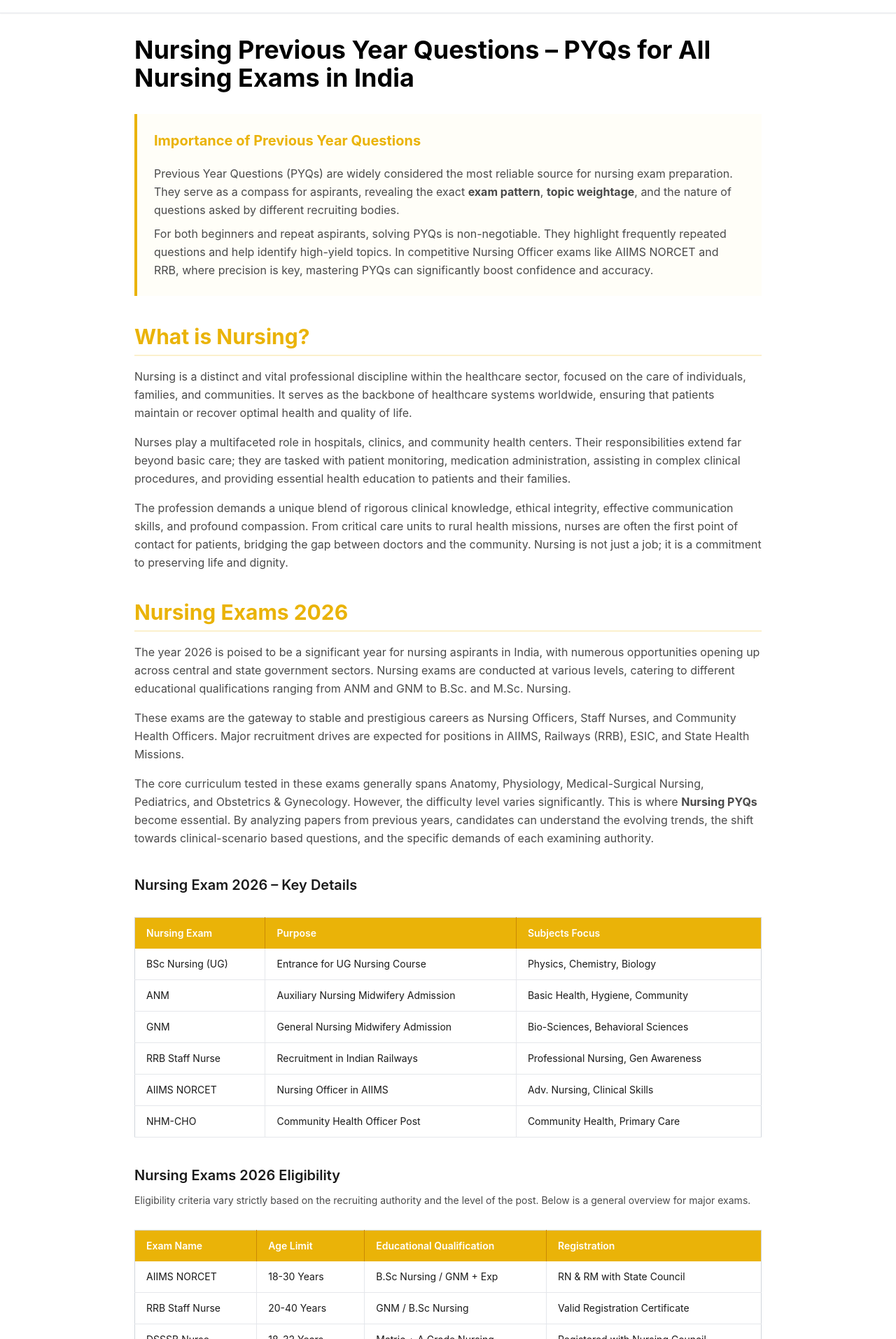
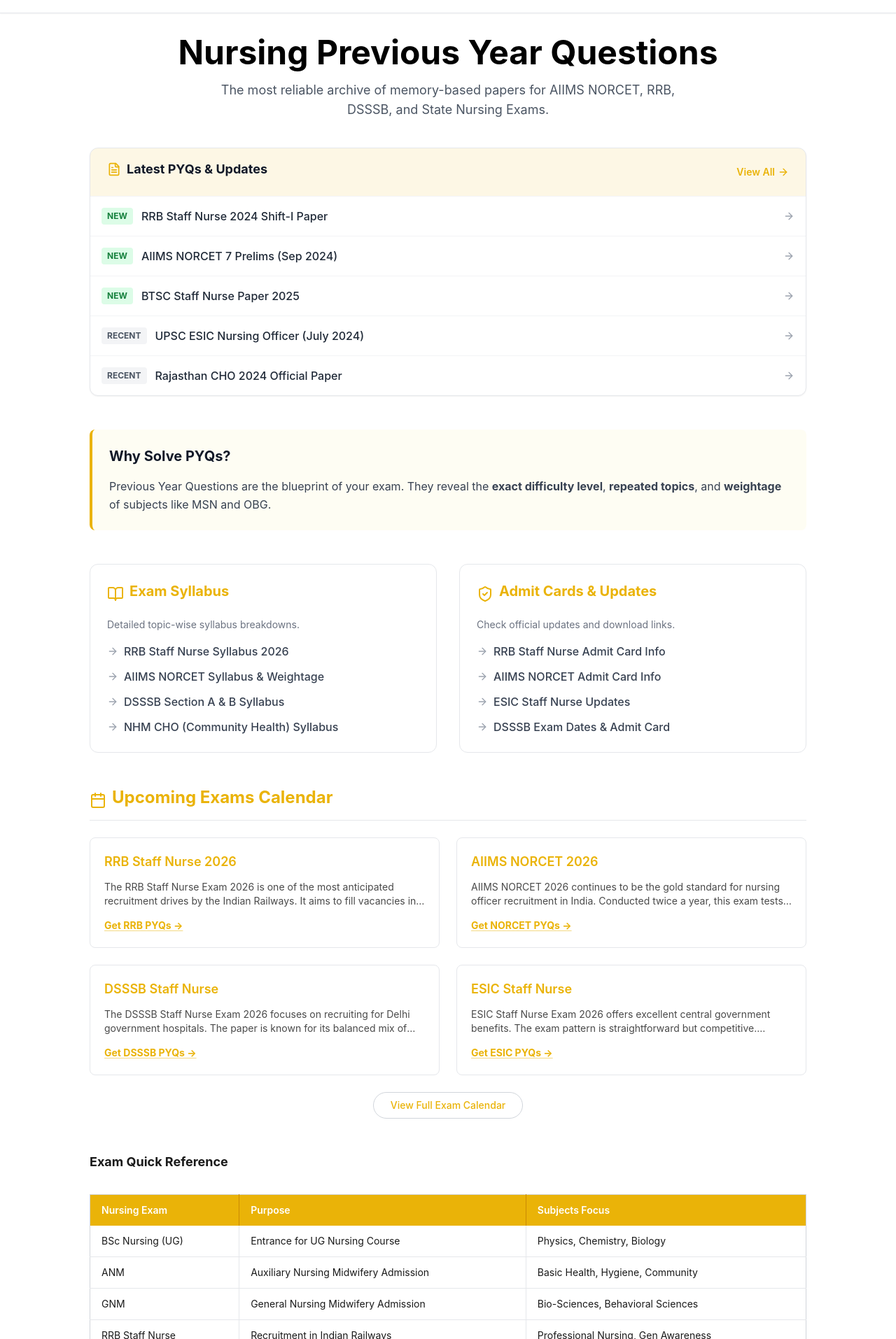
Before and after one commit to NPrep/nursingpyq-dualite, a React (Vite) app: page / in a window 1280 px wide. Shown: the part 46-1960 px from the top of the page at 70% size. Built offline with nearby package versions, Linux system fonts and the light colour scheme.

Commit message:
Commit from Dualite Alpha:

```diff
--- a/src/data/content.ts
+++ b/src/data/content.ts
@@ -1,16 +1,24 @@
 export const EXAMS = [
-  { id: 'aiims-norcet', name: 'AIIMS NORCET', label: 'AIIMS Nursing Officer Recruitment Common Eligibility Test' },
-  { id: 'rrb-staff-nurse', name: 'RRB Staff Nurse', label: 'Railway Recruitment Board Staff Nurse' },
-  { id: 'dsssb-nursing-officer', name: 'DSSSB Nursing Officer', label: 'Delhi Subordinate Services Selection Board' },
-  { id: 'esic-staff-nurse', name: 'ESIC Staff Nurse', label: 'Employees State Insurance Corporation' },
-  { id: 'nhm-cho', name: 'NHM / CHO', label: 'National Health Mission / Community Health Officer' },
-  { id: 'btsc-staff-nurse', name: 'BTSC Staff Nurse', label: 'Bihar Technical Service Commission' },
-  { id: 'sgpgi-nursing-officer', name: 'SGPGI Nursing Officer', label: 'Sanjay Gandhi Postgraduate Institute of Medical Sciences' },
-  { id: 'gmch-chandigarh', name: 'GMCH Chandigarh', label: 'Government Medical College & Hospital' },
-  { id: 'pgimer-chandigarh', name: 'PGIMER Chandigarh', label: 'Postgraduate Institute of Medical Education and Research' },
-  { id: 'pgims-rohtak', name: 'PGIMS Rohtak', label: 'Pandit Bhagwat Dayal Sharma Post Graduate Institute of Medical Sciences' },
-  { id: 'jipmer-nursing-officer', name: 'JIPMER Nursing Officer', label: 'Jawaharlal Institute of Postgraduate Medical Education & Research' },
-  { id: 'state-staff-nurse', name: 'State Staff Nurse', label: 'State Public Service Commissions' },
+  { id: 'aiims-norcet', name: 'AIIMS NORCET', label: 'AIIMS Nursing Officer Recruitment Common Eligibility Test', category: 'Central' },
+  { id: 'rrb-staff-nurse', name: 'RRB Staff Nurse', label: 'Railway Recruitment Board Staff Nurse', category: 'Central' },
+  { id: 'dsssb-nursing-officer', name: 'DSSSB Nursing Officer', label: 'Delhi Subordinate Services Selection Board', category: 'State' },
+  { id: 'esic-staff-nurse', name: 'ESIC Staff Nurse', label: 'Employees State Insurance Corporation', category: 'Central' },
+  { id: 'nhm-cho', name: 'NHM / CHO', label: 'National Health Mission / Community Health Officer', category: 'State' },
+  { id: 'btsc-staff-nurse', name: 'BTSC Staff Nurse', label: 'Bihar Technical Service Commission', category: 'State' },
+  { id: 'sgpgi-nursing-officer', name: 'SGPGI Nursing Officer', label: 'Sanjay Gandhi Postgraduate Institute of Medical Sciences', category: 'State' },
+  { id: 'gmch-chandigarh', name: 'GMCH Chandigarh', label: 'Government Medical College & Hospital', category: 'State' },
+  { id: 'pgimer-chandigarh', name: 'PGIMER Chandigarh', label: 'Postgraduate Institute of Medical Education and Research', category: 'Central' },
+  { id: 'pgims-rohtak', name: 'PGIMS Rohtak', label: 'Pandit Bhagwat Dayal Sharma Post Graduate Institute of Medical Sciences', category: 'State' },
+  { id: 'jipmer-nursing-officer', name: 'JIPMER Nursing Officer', label: 'Jawaharlal Institute of Postgraduate Medical Education & Research', category: 'Central' },
+  { id: 'state-staff-nurse', name: 'State Staff Nurse', label: 'State Public Service Commissions', category: 'State' },
+];
+
+export const LATEST_UPDATES = [
+  { title: "RRB Staff Nurse 2024 Shift-I Paper", examId: 'rrb-staff-nurse', date: "New" },
+  { title: "AIIMS NORCET 7 Prelims (Sep 2024)", examId: 'aiims-norcet', date: "New" },
+  { title: "BTSC Staff Nurse Paper 2025", examId: 'btsc-staff-nurse', date: "New" },
+  { title: "UPSC ESIC Nursing Officer (July 2024)", examId: 'esic-staff-nurse', date: "Recent" },
+  { title: "Rajasthan CHO 2024 Official Paper", examId: 'nhm-cho', date: "Recent" },
 ];
 
 export const TABLE_KEY_DETAILS = [
--- a/src/pages/Home.tsx
+++ b/src/pages/Home.tsx
@@ -4,190 +4,181 @@
 import Table from '../components/Table';
 import {
   TABLE_KEY_DETAILS,
-  TABLE_ELIGIBILITY,
-  TABLE_PATTERN,
   UPCOMING_EXAMS_TEXT,
-  EXAMS
+  LATEST_UPDATES
 } from '../data/content';
+import { ArrowRight, FileText, Calendar, BookOpen, ShieldCheck } from 'lucide-react';
 
 export default function Home() {
   return (
-    <div className="max-w-4xl mx-auto">
+    <div className="max-w-5xl mx-auto">
       <Helmet>
         <title>Nursing Previous Year Questions – PYQs for All Nursing Exams in India</title>
         <meta name="description" content="Access Nursing Previous Year Questions (PYQs) for AIIMS NORCET, RRB Staff Nurse, DSSSB, ESIC, and State exams. The best source for nursing exam preparation." />
-        <meta name="keywords" content="nursing previous year questions, nursing exam pyq, staff nurse previous year papers, nursing officer pyq" />
       </Helmet>
 
-      <h1 className="text-3xl md:text-4xl font-bold text-black mb-8 leading-tight">
-        Nursing Previous Year Questions – PYQs for All Nursing Exams in India
-      </h1>
+      {/* Hero / Latest PYQs Section */}
+      <section className="mb-12">
+        <div className="text-center mb-10">
+          <h1 className="text-3xl md:text-5xl font-bold text-black mb-4 leading-tight">
+            Nursing Previous Year Questions
+          </h1>
+          <p className="text-lg text-gray-600 max-w-2xl mx-auto">
+            The most reliable archive of memory-based papers for AIIMS NORCET, RRB, DSSSB, and State Nursing Exams.
+          </p>
+        </div>
 
-      {/* Importance of PYQs */}
-      <section className="bg-accent/30 p-6 border-l-4 border-primary mb-10">
-        <h2 className="!mt-0 !text-xl !mb-3 !border-none">Importance of Previous Year Questions</h2>
-        <p className="mb-2">
-          Previous Year Questions (PYQs) are widely considered the most reliable source for nursing exam preparation.
-          They serve as a compass for aspirants, revealing the exact <strong>exam pattern</strong>, <strong>topic weightage</strong>, and the nature of questions asked by different recruiting bodies.
-        </p>
-        <p className="mb-0">
-          For both beginners and repeat aspirants, solving PYQs is non-negotiable.
-          They highlight frequently repeated questions and help identify high-yield topics.
-          In competitive Nursing Officer exams like AIIMS NORCET and RRB, where precision is key, mastering PYQs can significantly boost confidence and accuracy.
+        <div className="bg-white border border-gray-200 rounded-xl shadow-sm overflow-hidden">
+          <div className="bg-primary/10 px-6 py-4 border-b border-gray-100 flex items-center justify-between">
+            <h2 className="text-lg font-bold text-gray-900 m-0 border-none flex items-center gap-2">
+              <FileText className="w-5 h-5 text-primary" />
+              Latest PYQs & Updates
+            </h2>
+            <Link to="/pyqs" className="text-sm font-semibold text-primary hover:underline flex items-center gap-1">
+              View All <ArrowRight className="w-4 h-4" />
+            </Link>
+          </div>
+          <div className="divide-y divide-gray-100">
+            {LATEST_UPDATES.map((update, idx) => (
+              <div key={idx} className="p-4 hover:bg-gray-50 flex items-center justify-between group transition-colors">
+                <div className="flex items-center gap-3">
+                  <span className={`text-xs font-bold px-2 py-1 rounded uppercase ${update.date === 'New' ? 'bg-green-100 text-green-700' : 'bg-gray-100 text-gray-600'}`}>
+                    {update.date}
+                  </span>
+                  <Link to={`/pyq/${update.examId}`} className="font-medium text-gray-800 group-hover:text-primary transition-colors">
+                    {update.title}
+                  </Link>
+                </div>
+                <Link to={`/pyq/${update.examId}`} className="text-gray-400 group-hover:text-primary">
+                  <ArrowRight className="w-4 h-4" />
+                </Link>
+              </div>
+            ))}
+          </div>
+        </div>
+      </section>
+
+      {/* Importance of PYQs (Kept brief) */}
+      <section className="bg-accent/50 p-6 rounded-lg border-l-4 border-primary mb-12">
+        <h2 className="!mt-0 !text-xl !mb-2 !border-none text-gray-900">Why Solve PYQs?</h2>
+        <p className="mb-0 text-gray-700">
+          Previous Year Questions are the blueprint of your exam. They reveal the <strong>exact difficulty level</strong>, <strong>repeated topics</strong>, and <strong>weightage</strong> of subjects like MSN and OBG.
         </p>
       </section>
 
-      {/* Section 1: What is Nursing? */}
-      <section className="mb-10">
-        <h2>What is Nursing?</h2>
-        <p>
-          Nursing is a distinct and vital professional discipline within the healthcare sector, focused on the care of individuals, families, and communities.
-          It serves as the backbone of healthcare systems worldwide, ensuring that patients maintain or recover optimal health and quality of life.
-        </p>
-        <p>
-          Nurses play a multifaceted role in hospitals, clinics, and community health centers.
-          Their responsibilities extend far beyond basic care; they are tasked with patient monitoring, medication administration, assisting in complex clinical procedures, and providing essential health education to patients and their families.
-        </p>
-        <p>
-          The profession demands a unique blend of rigorous clinical knowledge, ethical integrity, effective communication skills, and profound compassion.
-          From critical care units to rural health missions, nurses are often the first point of contact for patients, bridging the gap between doctors and the community.
-          Nursing is not just a job; it is a commitment to preserving life and dignity.
-        </p>
+      {/* Syllabus & Admit Card Hub (Authority Links) */}
+      <div className="grid md:grid-cols-2 gap-8 mb-12">
+        {/* Syllabus Section */}
+        <section className="bg-white border border-gray-200 rounded-xl p-6">
+          <div className="flex items-center gap-2 mb-4">
+            <BookOpen className="w-6 h-6 text-primary" />
+            <h2 className="!mt-0 !text-xl !mb-0 !border-none">Exam Syllabus</h2>
+          </div>
+          <p className="text-sm text-gray-500 mb-4">Detailed topic-wise syllabus breakdowns.</p>
+          <ul className="space-y-3">
+            <li>
+              <Link to="/blog/rrb-staff-nurse-syllabus-exam-pattern" className="flex items-center gap-2 text-gray-700 hover:text-primary font-medium">
+                <ArrowRight className="w-4 h-4 text-gray-400" /> RRB Staff Nurse Syllabus 2026
+              </Link>
+            </li>
+            <li>
+              <Link to="/blog/aiims-norcet-2026-preparation-strategy" className="flex items-center gap-2 text-gray-700 hover:text-primary font-medium">
+                <ArrowRight className="w-4 h-4 text-gray-400" /> AIIMS NORCET Syllabus & Weightage
+              </Link>
+            </li>
+            <li>
+              <Link to="/blog/dsssb-nursing-officer-strategy" className="flex items-center gap-2 text-gray-700 hover:text-primary font-medium">
+                <ArrowRight className="w-4 h-4 text-gray-400" /> DSSSB Section A & B Syllabus
+              </Link>
+            </li>
+            <li>
+              <Link to="/blog/cho-exam-preparation-guide" className="flex items-center gap-2 text-gray-700 hover:text-primary font-medium">
+                <ArrowRight className="w-4 h-4 text-gray-400" /> NHM CHO (Community Health) Syllabus
+              </Link>
+            </li>
+          </ul>
+        </section>
+
+        {/* Admit Card / Official Updates Section */}
+        <section className="bg-white border border-gray-200 rounded-xl p-6">
+          <div className="flex items-center gap-2 mb-4">
+            <ShieldCheck className="w-6 h-6 text-primary" />
+            <h2 className="!mt-0 !text-xl !mb-0 !border-none">Admit Cards & Updates</h2>
+          </div>
+          <p className="text-sm text-gray-500 mb-4">Check official updates and download links.</p>
+          <ul className="space-y-3">
+             <li>
+              <Link to="/pyq/rrb-staff-nurse" className="flex items-center gap-2 text-gray-700 hover:text-primary font-medium">
+                <ArrowRight className="w-4 h-4 text-gray-400" /> RRB Staff Nurse Admit Card Info
+              </Link>
+            </li>
+            <li>
+              <Link to="/pyq/aiims-norcet" className="flex items-center gap-2 text-gray-700 hover:text-primary font-medium">
+                <ArrowRight className="w-4 h-4 text-gray-400" /> AIIMS NORCET Admit Card Info
+              </Link>
+            </li>
+            <li>
+              <Link to="/pyq/esic-staff-nurse" className="flex items-center gap-2 text-gray-700 hover:text-primary font-medium">
+                <ArrowRight className="w-4 h-4 text-gray-400" /> ESIC Staff Nurse Updates
+              </Link>
+            </li>
+            <li>
+              <Link to="/pyq/dsssb-nursing-officer" className="flex items-center gap-2 text-gray-700 hover:text-primary font-medium">
+                <ArrowRight className="w-4 h-4 text-gray-400" /> DSSSB Exam Dates & Admit Card
+              </Link>
+            </li>
+          </ul>
+        </section>
+      </div>
+
+      {/* UPCOMING EXAMS IN INDIA 2026 (Calendar Context) */}
+      <section className="mb-12">
+        <div className="flex items-center gap-2 mb-6 border-b border-gray-200 pb-2">
+          <Calendar className="w-6 h-6 text-primary" />
+          <h2 className="!mt-0 !mb-0 !border-none text-2xl">Upcoming Exams Calendar</h2>
+        </div>
+
+        <div className="grid md:grid-cols-2 gap-6">
+          <article className="border border-gray-200 p-5 rounded-lg hover:border-primary transition-colors">
+            <h3 className="text-primary mt-0 text-lg">RRB Staff Nurse 2026</h3>
+            <p className="text-sm mb-3 line-clamp-2">{UPCOMING_EXAMS_TEXT.rrb}</p>
+            <Link to="/pyq/rrb-staff-nurse" className="text-sm font-bold underline decoration-primary/50">Get RRB PYQs &rarr;</Link>
+          </article>
+
+          <article className="border border-gray-200 p-5 rounded-lg hover:border-primary transition-colors">
+            <h3 className="text-primary mt-0 text-lg">AIIMS NORCET 2026</h3>
+            <p className="text-sm mb-3 line-clamp-2">{UPCOMING_EXAMS_TEXT.aiims}</p>
+            <Link to="/pyq/aiims-norcet" className="text-sm font-bold underline decoration-primary/50">Get NORCET PYQs &rarr;</Link>
+          </article>
+
+          <article className="border border-gray-200 p-5 rounded-lg hover:border-primary transition-colors">
+            <h3 className="text-primary mt-0 text-lg">DSSSB Staff Nurse</h3>
+            <p className="text-sm mb-3 line-clamp-2">{UPCOMING_EXAMS_TEXT.dsssb}</p>
+            <Link to="/pyq/dsssb-nursing-officer" className="text-sm font-bold underline decoration-primary/50">Get DSSSB PYQs &rarr;</Link>
+          </article>
+
+          <article className="border border-gray-200 p-5 rounded-lg hover:border-primary transition-colors">
+            <h3 className="text-primary mt-0 text-lg">ESIC Staff Nurse</h3>
+            <p className="text-sm mb-3 line-clamp-2">{UPCOMING_EXAMS_TEXT.esic}</p>
+            <Link to="/pyq/esic-staff-nurse" className="text-sm font-bold underline decoration-primary/50">Get ESIC PYQs &rarr;</Link>
+          </article>
+        </div>
+
+        <div className="mt-6 text-center">
+           <Link to="/exams" className="inline-block px-6 py-2 border border-gray-300 rounded-full text-sm font-medium hover:bg-gray-50 transition-colors">
+             View Full Exam Calendar
+           </Link>
+        </div>
       </section>
 
-      {/* Section 2: Nursing Exams 2026 */}
+      {/* Key Details Table (Kept for quick info) */}
       <section className="mb-10">
-        <h2>Nursing Exams 2026</h2>
-        <p>
-          The year 2026 is poised to be a significant year for nursing aspirants in India, with numerous opportunities opening up across central and state government sectors.
-          Nursing exams are conducted at various levels, catering to different educational qualifications ranging from ANM and GNM to B.Sc. and M.Sc. Nursing.
-        </p>
-        <p>
-          These exams are the gateway to stable and prestigious careers as Nursing Officers, Staff Nurses, and Community Health Officers.
-          Major recruitment drives are expected for positions in AIIMS, Railways (RRB), ESIC, and State Health Missions.
-        </p>
-        <p>
-          The core curriculum tested in these exams generally spans Anatomy, Physiology, Medical-Surgical Nursing, Pediatrics, and Obstetrics & Gynecology.
-          However, the difficulty level varies significantly.
-          This is where <strong>Nursing PYQs</strong> become essential.
-          By analyzing papers from previous years, candidates can understand the evolving trends, the shift towards clinical-scenario based questions, and the specific demands of each examining authority.
-        </p>
-      </section>
-
-      {/* Section 3: Key Details Table */}
-      <section className="mb-10">
-        <h3>Nursing Exam 2026 – Key Details</h3>
+        <h3 className="text-lg font-bold mb-4">Exam Quick Reference</h3>
         <Table
           headers={['Nursing Exam', 'Purpose', 'Subjects Focus']}
           rows={TABLE_KEY_DETAILS.map(item => [item.exam, item.purpose, item.focus])}
         />
       </section>
-
-      {/* Section 4: Eligibility Table */}
-      <section className="mb-10">
-        <h3>Nursing Exams 2026 Eligibility</h3>
-        <p className="text-sm mb-4">
-          Eligibility criteria vary strictly based on the recruiting authority and the level of the post. Below is a general overview for major exams.
-        </p>
-        <Table
-          headers={['Exam Name', 'Age Limit', 'Educational Qualification', 'Registration']}
-          rows={TABLE_ELIGIBILITY.map(item => [item.exam, item.age, item.qual, item.reg])}
-        />
-      </section>
-
-      {/* Section 5: Exam Pattern */}
-      <section className="mb-10">
-        <h3>Nursing Exams 2026 Exam Pattern</h3>
-        <p>
-          Most nursing exams follow an objective type (Multiple Choice Questions) format.
-          Understanding the marking scheme, especially negative marking, is crucial. PYQs help decode these patterns clearly.
-        </p>
-        <Table
-          headers={['Nursing Exam', 'Mode', 'Duration', 'Syllabus', 'Marking Scheme']}
-          rows={TABLE_PATTERN.map(item => [item.exam, item.mode, item.duration, item.syllabus, item.marking])}
-        />
-      </section>
-
-      {/* Section 6: Syllabus */}
-      <section className="mb-10">
-        <h2>Nursing Exams 2026 Syllabus</h2>
-        <p>
-          The syllabus for nursing exams is vast, covering the entire 4-year B.Sc Nursing or 3-year GNM curriculum.
-          Core subjects include <strong>Medical-Surgical Nursing</strong>, <strong>Community Health Nursing</strong>, <strong>Pediatrics</strong>, <strong>Mental Health Nursing</strong>, and <strong>Midwifery</strong>.
-        </p>
-        <p>
-          Apart from technical subjects, many exams like DSSSB and RRB also test General Aptitude, Reasoning, and Language skills.
-          Mapping the syllabus with PYQs allows students to prioritize high-weightage topics and avoid wasting time on low-yield areas.
-        </p>
-      </section>
-
-      {/* Section 7: Admit Card */}
-      <section className="mb-10">
-        <h2>Nursing Exams 2026 Admit Card</h2>
-        <p>
-          Admit cards are typically released 7-10 days before the examination date on the official websites of the respective conducting bodies.
-          Candidates must download them using their registration number and password.
-        </p>
-        <p>
-          It is critical to verify all details such as name, roll number, exam center, and timing immediately after downloading.
-          Any discrepancy should be reported to the authorities instantly to avoid last-minute panic.
-        </p>
-      </section>
-
-      {/* UPCOMING EXAMS IN INDIA 2026 */}
-      <section className="mb-12">
-        <h2 className="text-black border-b-0 mb-6">Upcoming Nursing Exams in India 2026</h2>
-
-        <div className="space-y-8">
-          <article>
-            <h3 className="text-primary mt-0">RRB Staff Nurse Exam 2026</h3>
-            <p>{UPCOMING_EXAMS_TEXT.rrb}</p>
-            <Link to="/pyq/rrb-staff-nurse" className="text-sm font-semibold">View RRB Staff Nurse PYQs &rarr;</Link>
-          </article>
-
-          <article>
-            <h3 className="text-primary">AIIMS NORCET Exam 2026</h3>
-            <p>{UPCOMING_EXAMS_TEXT.aiims}</p>
-            <Link to="/pyq/aiims-norcet" className="text-sm font-semibold">View AIIMS NORCET PYQs &rarr;</Link>
-          </article>
-
-          <article>
-            <h3 className="text-primary">DSSSB Staff Nurse Exam 2026</h3>
-            <p>{UPCOMING_EXAMS_TEXT.dsssb}</p>
-            <Link to="/pyq/dsssb-nursing-officer" className="text-sm font-semibold">View DSSSB PYQs &rarr;</Link>
-          </article>
-
-          <article>
-            <h3 className="text-primary">JIPMER Nursing Officer Exam 2026</h3>
-            <p>{UPCOMING_EXAMS_TEXT.jipmer}</p>
-            <Link to="/pyq/jipmer-nursing-officer" className="text-sm font-semibold">View JIPMER PYQs &rarr;</Link>
-          </article>
-
-          <article>
-            <h3 className="text-primary">ESIC Staff Nurse Exam 2026</h3>
-            <p>{UPCOMING_EXAMS_TEXT.esic}</p>
-            <Link to="/pyq/esic-staff-nurse" className="text-sm font-semibold">View ESIC PYQs &rarr;</Link>
-          </article>
-
-          <article>
-            <h3 className="text-primary">OSSSC Nursing Officer Exam 2026</h3>
-            <p>{UPCOMING_EXAMS_TEXT.osssc}</p>
-            <Link to="/pyq/state-staff-nurse" className="text-sm font-semibold">View State Exam PYQs &rarr;</Link>
-          </article>
-
-          <article>
-            <h3 className="text-primary">NHM State CHO Exam 2026</h3>
-            <p>{UPCOMING_EXAMS_TEXT.nhm}</p>
-            <Link to="/pyq/nhm-cho" className="text-sm font-semibold">View NHM CHO PYQs &rarr;</Link>
-          </article>
-
-          <article>
-            <h3 className="text-primary">UPPSC / UPSSSC Staff Nurse Exam 2026</h3>
-            <p>{UPCOMING_EXAMS_TEXT.uppsc}</p>
-            <Link to="/pyq/state-staff-nurse" className="text-sm font-semibold">View UP State PYQs &rarr;</Link>
-          </article>
-        </div>
-      </section>
     </div>
   );
 }
```
Also changed, not shown: src/pages/PYQs.tsx (+40 -6 lines).
